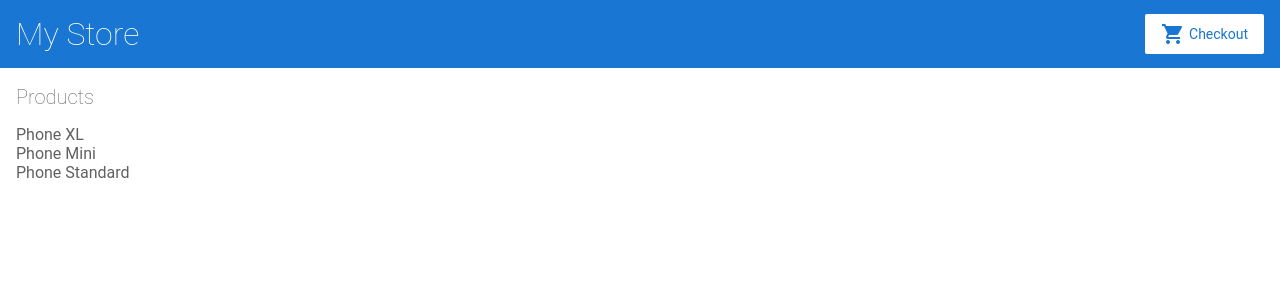
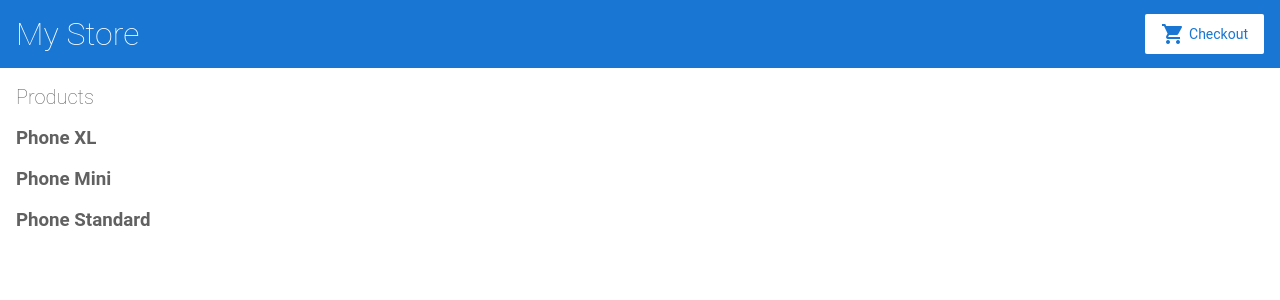
Before and after one commit to kkantorowicz/angular-cvsduv, an Angular app: page / in a window 1280 px wide. Shown: the top 300 px of the page. Built offline with nearby package versions, Linux system fonts and the light colour scheme.

Commit message:
1 file modified

```diff
--- a/src/app/product-list/product-list.component.html
+++ b/src/app/product-list/product-list.component.html
@@ -1,7 +1,9 @@
 <h2>Products</h2>
 
 <div *ngFor="let product of products">
-   {{ product.name }}
+   <h3>
+      {{ product.name }}
+   </h3>
 </div>
 
 
```
